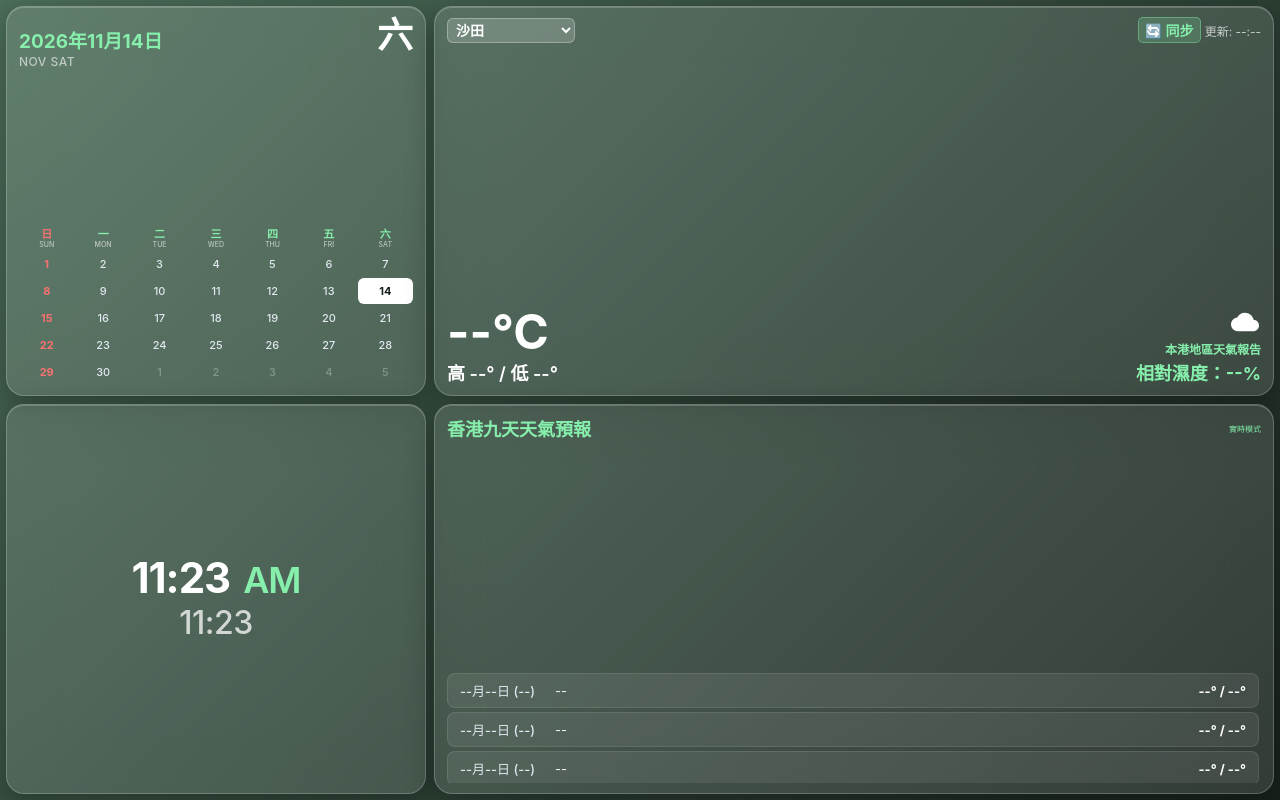
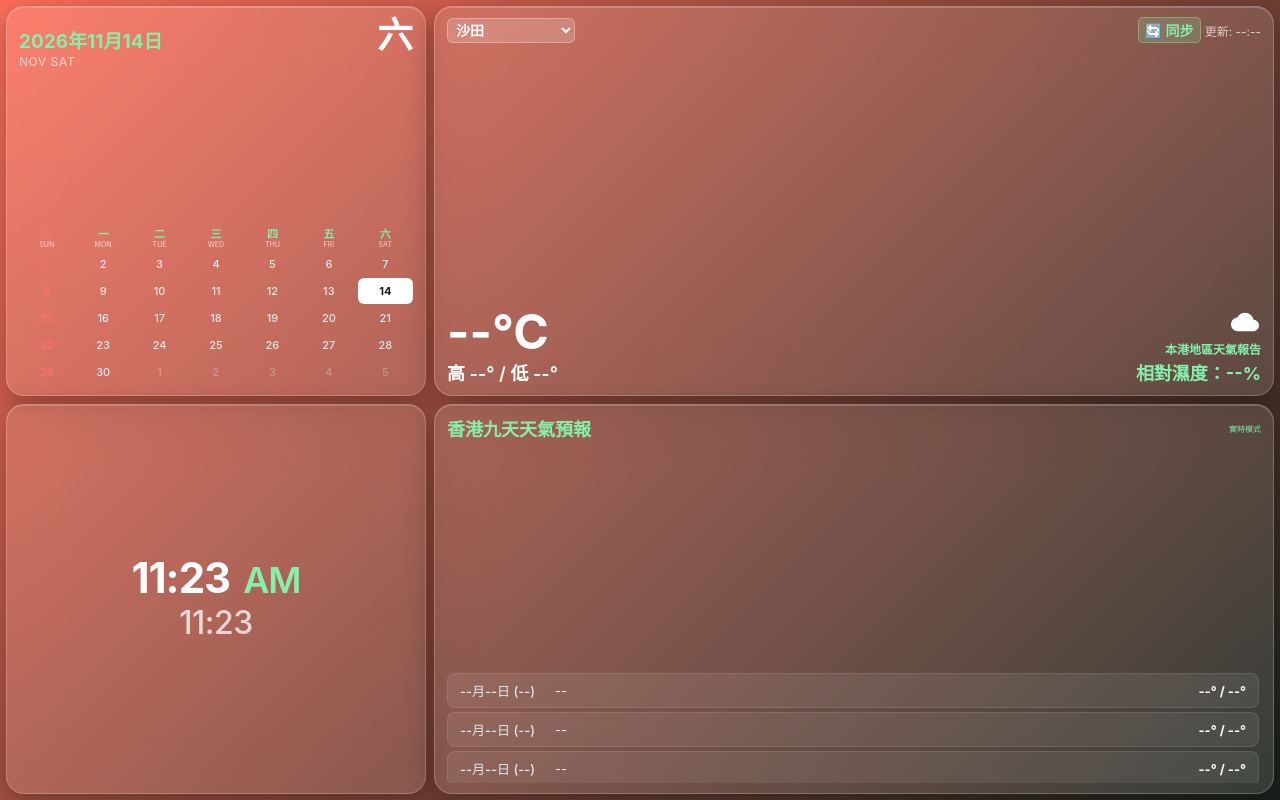
Before and after one commit to Gphorn33356/iph7HomeView, a plain HTML site: page index.html in a window 1280 px wide. Drawn offline with Linux system fonts and the light colour scheme; no server answers.

Commit message:
Update index.html

```diff
--- a/index.html
+++ b/index.html
@@ -16,7 +16,7 @@
         }
 
         body {
-            background: linear-gradient(135deg, #4C6E5A 0%, #17211b 100%);
+            background: linear-gradient(135deg, #ff6E5A 0%, #17211b 100%);
             color: #f0fdf4;
             width: 100vw;
             height: 100vh;
```
